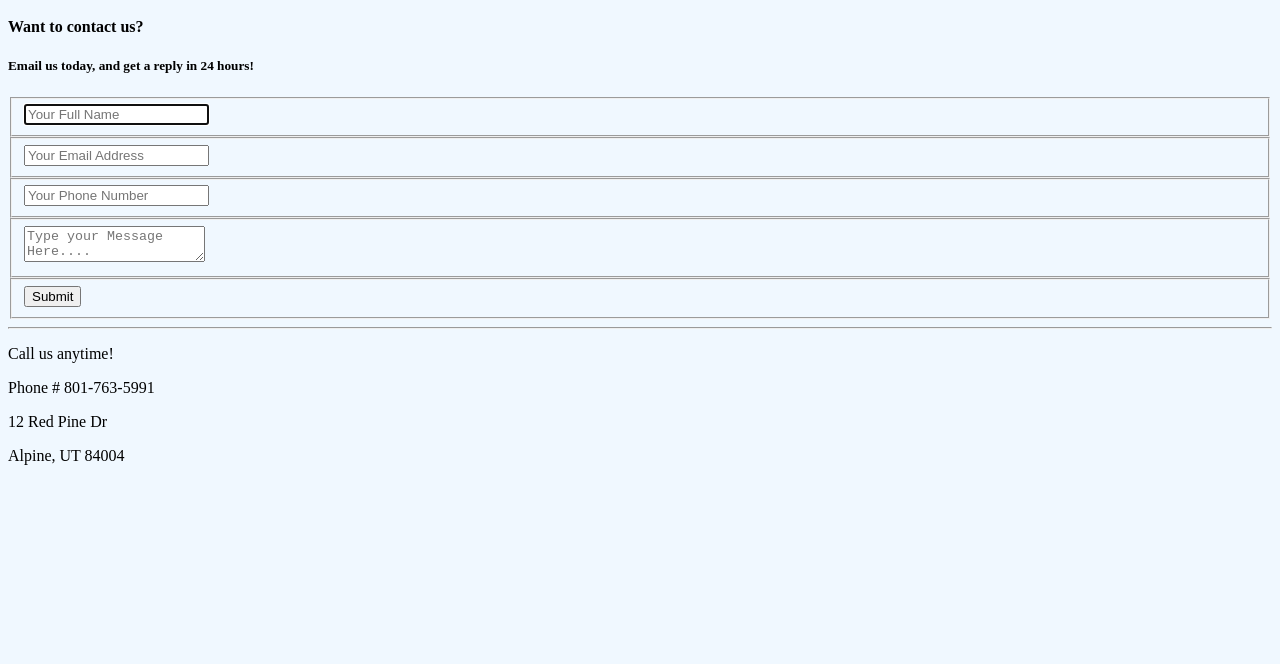
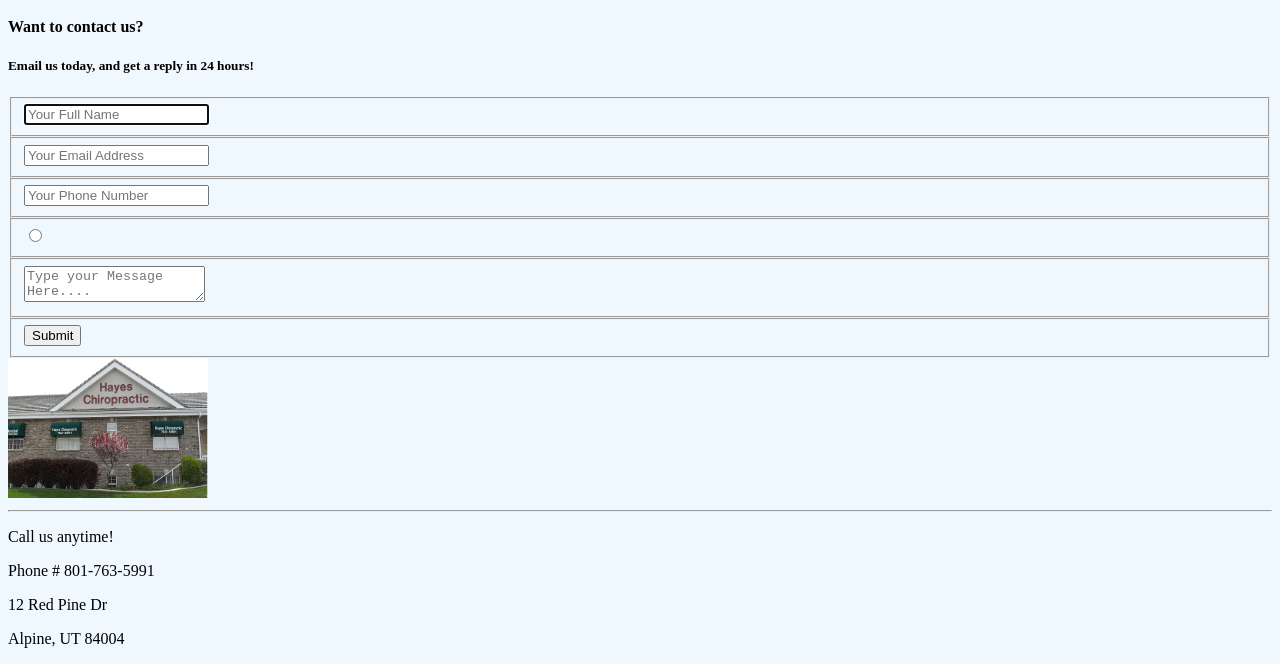
Before and after one commit to meganmuirhead/WebsiteForSchool, a plain HTML site: page contact.html in a window 1280 px wide. Shown: the part 170-834 px from the top of the page. Before the commit the page ends 800 px from the top, so only its background shows below. Drawn offline with Linux system fonts and the light colour scheme.

Commit message:
added things to about and services

```diff
--- a/contact.html
+++ b/contact.html
@@ -14,6 +14,9 @@
             <a href="services.html">Services</a>
             <a href="aboutus.html">About Us</a>
         </div>
+        <span class="navHeader">
+
+        </span>
     </header>
 <main><div class="contactContainer">
         <form id="contact" action="" method="post">
@@ -29,12 +32,16 @@
                     <input placeholder="Your Phone Number" type="tel" tabindex="3" required autofocus>
                 </fieldset>
                 <fieldset>
-                    <textarea placeholder="Type your Message Here...." tabindex="4" required></textarea>
+                    <input placeholder="Your Radio" type="radio" tabindex="4" required autofocus>
+                </fieldset>
+                <fieldset>
+                    <textarea placeholder="Type your Message Here...." tabindex="5" required></textarea>
                  </fieldset>
             <fieldset>
                 <button name="submit" type="submit" id="contact-submit" data-submit="...Sending">Submit</button>
         </form>
 </div>
+<img id="building" src="img/building.png"></img>
 
 
 </main>
--- a/css/main.css
+++ b/css/main.css
@@ -33,3 +33,7 @@ body {
     width:450px;
     height: 350px;
 }
+#building{
+    width:200px;
+    height: 140px;
+}
```
Also changed, not shown: news.html (+3 -1 lines), img/building.png (added), img/header/babyfeet.webp (added), img/header/belly.webp (added), img/header/holdingback.webp (added), img/header/holdingneck.webp (added), img/header/neckmassage.png (added), img/header/pattycake.webp (added), 2 other files.
